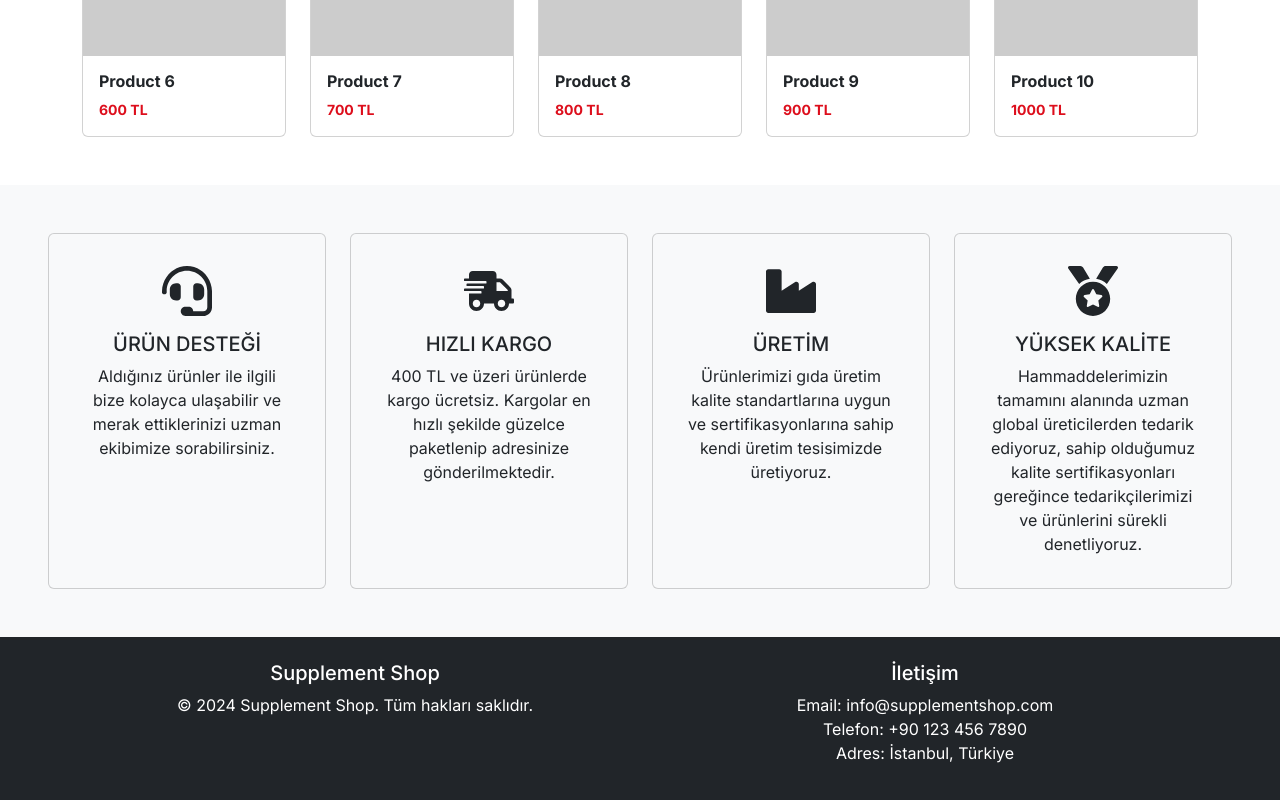
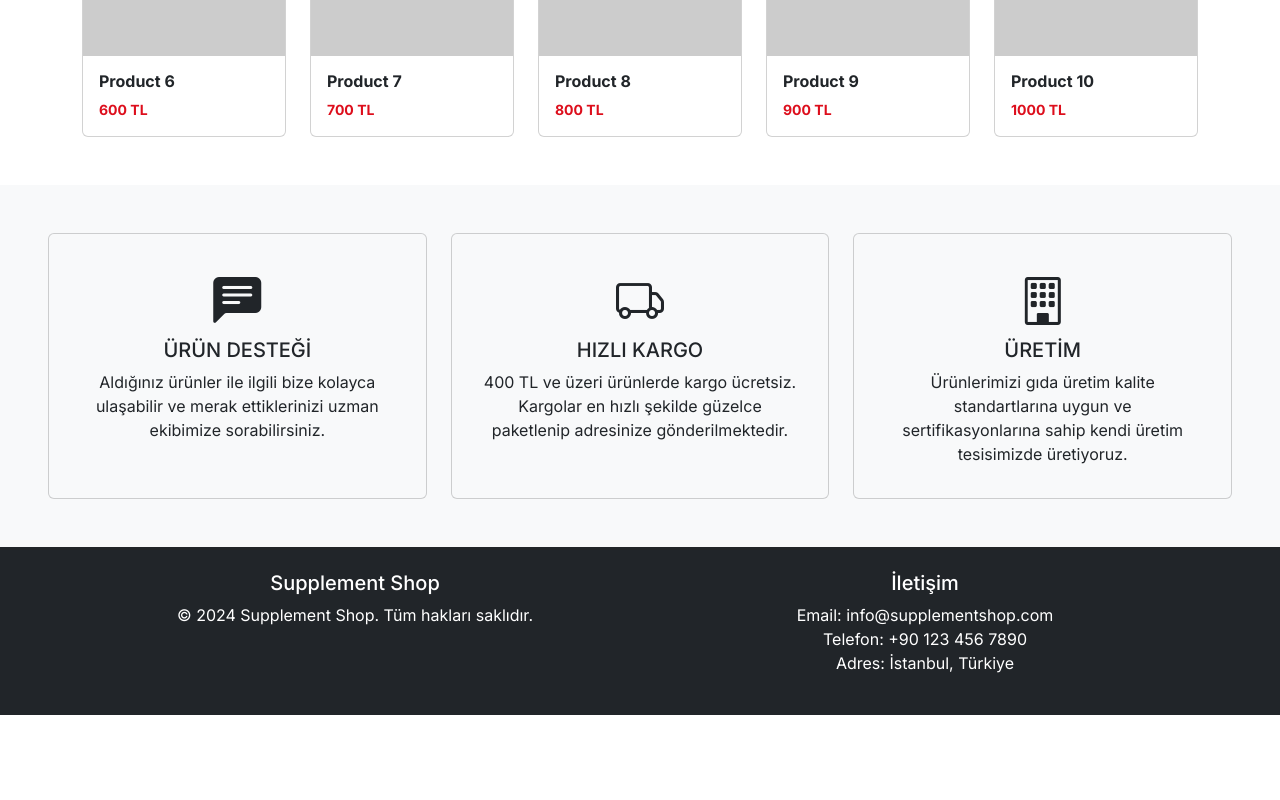
Before and after one commit to bahatarlaci/next-supplement-shop, a Next.js app: page / in a window 1280 px wide. Shown: the part 1002-1802 px from the top of the page. After the commit the page ends 1717 px from the top, so only its background shows below. Built offline with nearby package versions, Linux system fonts and the light colour scheme.

Commit message:
react-icons kaldırıldı, bootstrap icons geçildi, featureList dinamik hale getirildi.

```diff
--- a/app/(components)/FeatureList.jsx
+++ b/app/(components)/FeatureList.jsx
@@ -1,64 +1,22 @@
-import React from 'react';
-import { FaHeadset, FaShippingFast, FaIndustry, FaMedal } from 'react-icons/fa';
+import React from "react";
 
-const FeatureList = () => {
+const FeatureList = ({ items }) => {
   return (
-    <>
-      <div className="container-fluid mt-5 bg-light p-5">
-        <div className="row">
-          <div className="col-md-3">
+    <div className="container-fluid mt-5 bg-light p-5">
+      <div className="row">
+        {items.map((item, index) => (
+          <div className="col-md-4" key={index}>
             <div className="card h-100 text-center p-3 bg-light">
               <div className="card-body">
-                <FaHeadset size={50} className="mb-3" />
-                <h5 className="card-title">ÜRÜN DESTEĞİ</h5>
-                <p className="card-text">
-                  Aldığınız ürünler ile ilgili bize kolayca ulaşabilir ve merak
-                  ettiklerinizi uzman ekibimize sorabilirsiniz.
-                </p>
+                <i className={`${item.icon} fature-list-icon`}></i>
+                <h5 className="card-title">{item.title}</h5>
+                <p className="card-text">{item.description}</p>
               </div>
             </div>
           </div>
-          <div className="col-md-3">
-            <div className="card h-100 text-center p-3 bg-light">
-              <div className="card-body">
-                <FaShippingFast size={50} className="mb-3" />
-                <h5 className="card-title">HIZLI KARGO</h5>
-                <p className="card-text">
-                  400 TL ve üzeri ürünlerde kargo ücretsiz. Kargolar en hızlı
-                  şekilde güzelce paketlenip adresinize gönderilmektedir.
-                </p>
-              </div>
-            </div>
-          </div>
-          <div className="col-md-3">
-            <div className="card h-100 text-center p-3 bg-light">
-              <div className="card-body">
-                <FaIndustry size={50} className="mb-3" />
-                <h5 className="card-title">ÜRETİM</h5>
-                <p className="card-text">
-                  Ürünlerimizi gıda üretim kalite standartlarına uygun ve
-                  sertifikasyonlarına sahip kendi üretim tesisimizde üretiyoruz.
-                </p>
-              </div>
-            </div>
-          </div>
-          <div className="col-md-3">
-            <div className="card h-100 text-center p-3 bg-light">
-              <div className="card-body">
-                <FaMedal size={50} className="mb-3" />
-                <h5 className="card-title">YÜKSEK KALİTE</h5>
-                <p className="card-text">
-                  Hammaddelerimizin tamamını alanında uzman global üreticilerden
-                  tedarik ediyoruz, sahip olduğumuz kalite sertifikasyonları
-                  gereğince tedarikçilerimizi ve ürünlerini sürekli
-                  denetliyoruz.
-                </p>
-              </div>
-            </div>
-          </div>
-        </div>
+        ))}
       </div>
-    </>
+    </div>
   );
 };
 
--- a/app/(components)/Navbar.jsx
+++ b/app/(components)/Navbar.jsx
@@ -1,5 +1,4 @@
 import React from "react";
-import { FiShoppingCart } from "react-icons/fi";
 import Link from "next/link";
 
 const Navbar = ({ items }) => {
@@ -34,7 +33,8 @@ const Navbar = ({ items }) => {
           </div>
           <div className="d-flex">
             <a href="#" className="btn btn-outline-primary">
-              <FiShoppingCart /> Sepetim
+              <i className="bi bi-cart-fill me-2"></i>
+              Sepetim
             </a>
           </div>
         </div>
--- a/app/globals.css
+++ b/app/globals.css
@@ -25,3 +25,7 @@
   border-radius: 0 0 0 0.5rem;
   font-size: 0.75rem;
 }
+
+.fature-list-icon {
+  font-size: 3rem;
+}
--- a/app/page.jsx
+++ b/app/page.jsx
@@ -109,13 +109,37 @@ const productListItems = [
   },
 ];
 
+const featureListItems = [
+  {
+    id: 1,
+    title: "ÜRÜN DESTEĞİ",
+    description:
+      "Aldığınız ürünler ile ilgili bize kolayca ulaşabilir ve merak ettiklerinizi uzman ekibimize sorabilirsiniz.",
+    icon: "bi bi-chat-left-text-fill",
+  },
+  {
+    id: 2,
+    title: "HIZLI KARGO",
+    description:
+      "400 TL ve üzeri ürünlerde kargo ücretsiz. Kargolar en hızlı şekilde güzelce paketlenip adresinize gönderilmektedir.",
+    icon: "bi bi-truck",
+  },
+  {
+    id: 3,
+    title: "ÜRETİM",
+    description:
+      "Ürünlerimizi gıda üretim kalite standartlarına uygun ve sertifikasyonlarına sahip kendi üretim tesisimizde üretiyoruz.",
+    icon: "bi bi-building",
+  },
+];
+
 export default function Home() {
   return (
     <>
       <Navbar items={navbarListItems} />
       <Carousel items={carouselListItems} />
       <ProductList items={productListItems} />
-      <FeatureList />
+      <FeatureList items={featureListItems} />
       <Footer />
     </>
   );
--- a/package.json
+++ b/package.json
@@ -10,10 +10,10 @@
   },
   "dependencies": {
     "bootstrap": "^5.3.3",
+    "bootstrap-icons": "^1.11.3",
     "next": "14.2.4",
     "react": "^18",
-    "react-dom": "^18",
-    "react-icons": "^5.2.1"
+    "react-dom": "^18"
   },
   "devDependencies": {
     "eslint": "^8",
```
Also changed, not shown: app/layout.jsx (+8 -7 lines), 1 other file (tests, documents, lock files or other folders).
